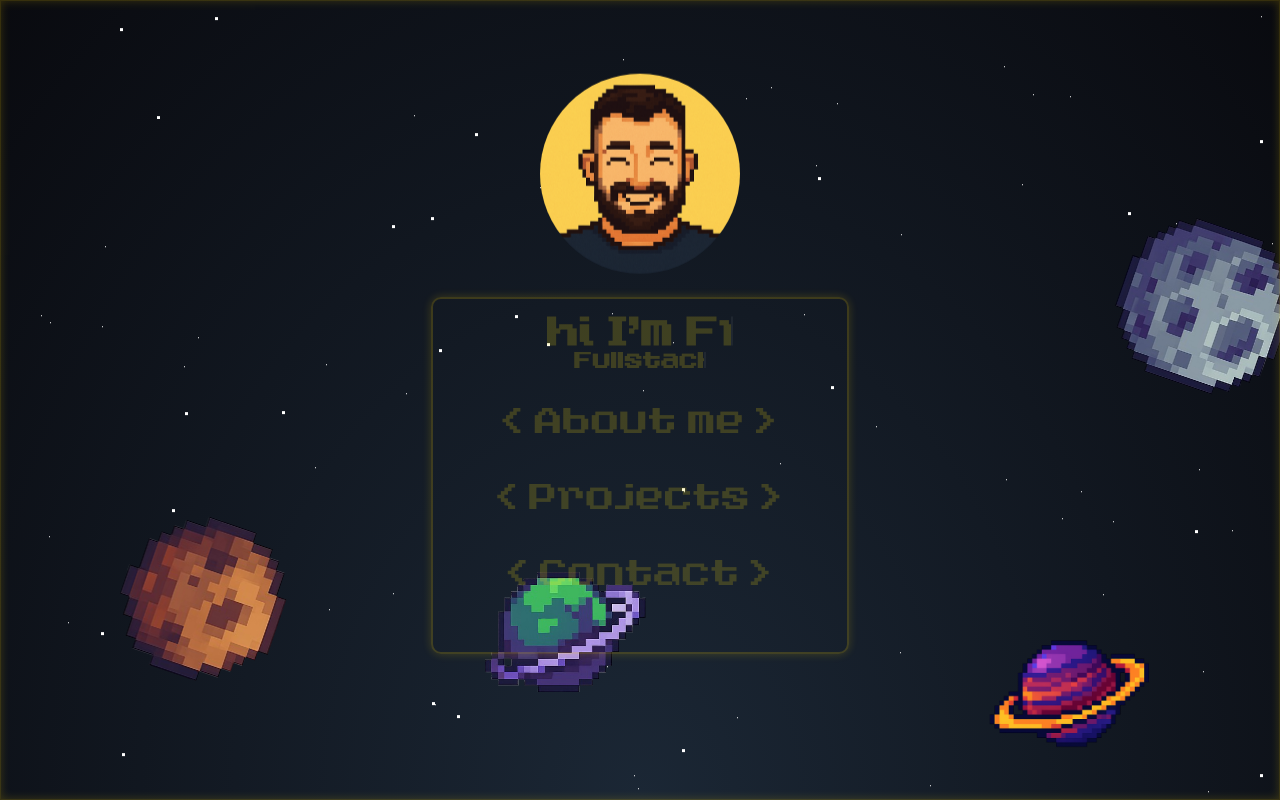
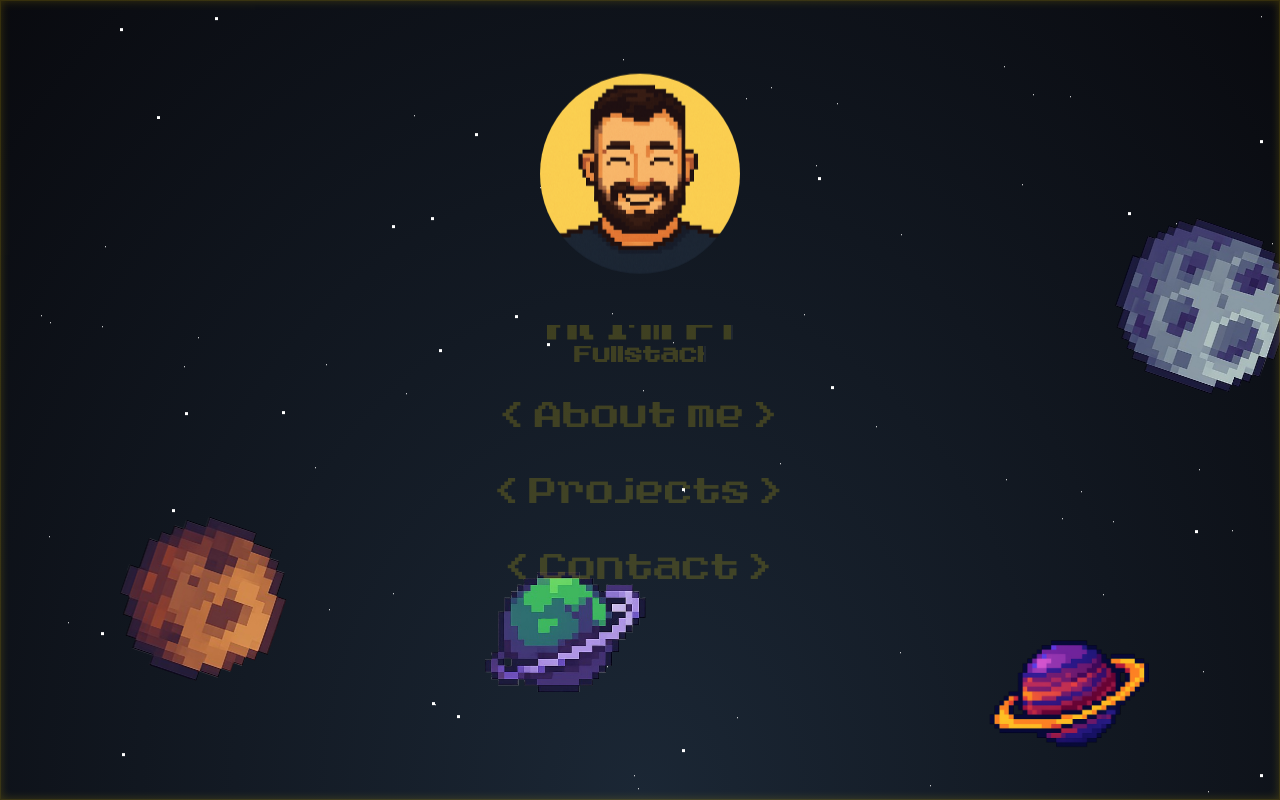
Before and after one commit to Deakon89/Portfolio-2.0, an Angular app in the folder portfolio/: page /splash/home in a window 1280 px wide. Both pictures are taken after a click on the picture 640 px from the left and 400 px from the top of the page. Built offline with nearby package versions, Linux system fonts and the light colour scheme; a web font is replaced by a local one.

Commit message:
Update home.component.css

```diff
--- a/portfolio/src/app/component/home/home.component.css
+++ b/portfolio/src/app/component/home/home.component.css
@@ -89,9 +89,9 @@
 
 .menu{
   margin-top: 150px;
-  border: 2px solid rgb(255, 213, 0);
-  padding: 2rem;
-  box-shadow: 0 0 10px rgb(255, 213, 0);
+  /* border: 2px solid rgb(255, 213, 0); */
+  padding: 0;
+  /* box-shadow: 0 0 10px rgb(255, 213, 0); */
   max-width: 1000px;
   max-height: 500px;
   min-height: 300px;
```
